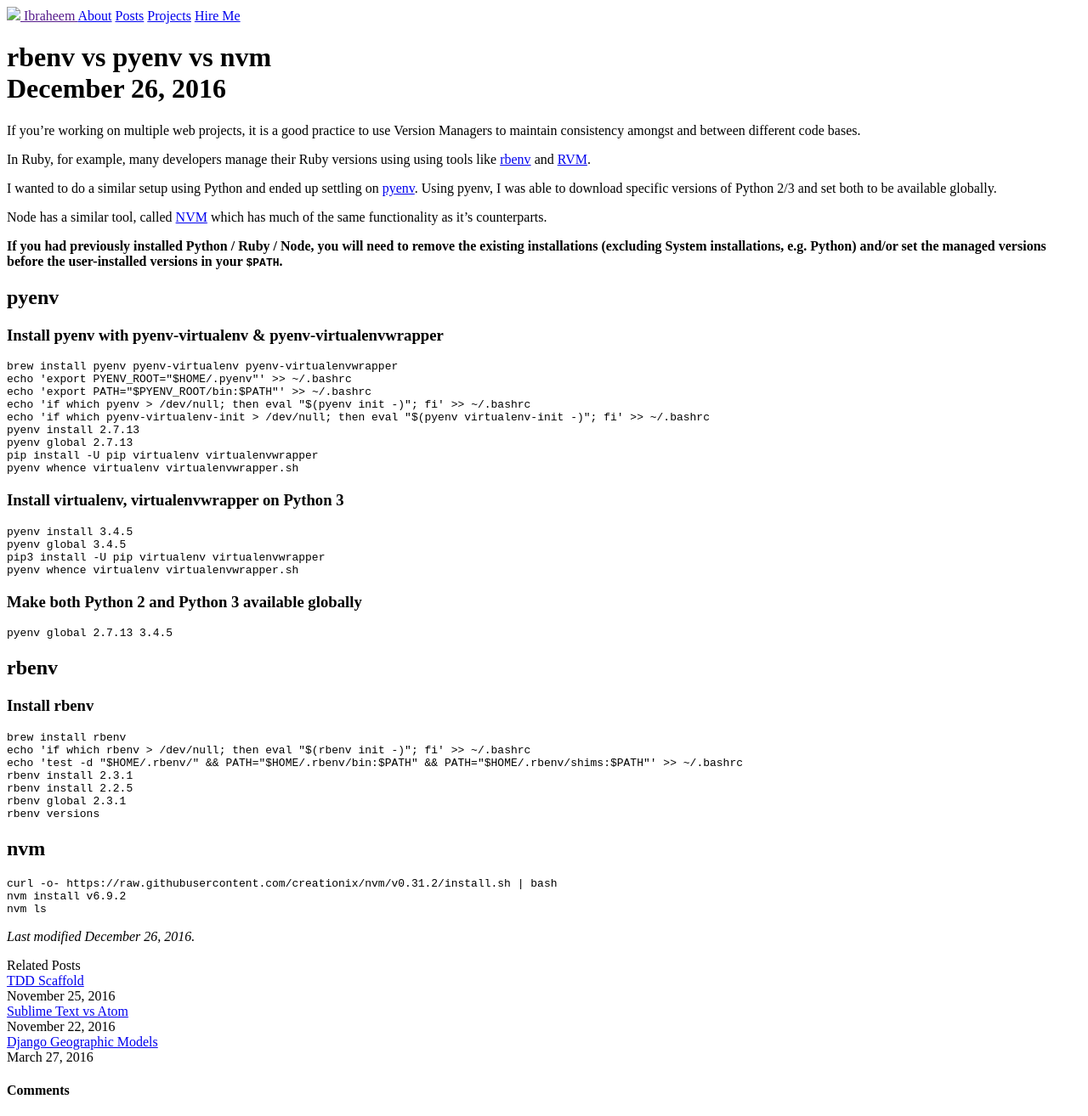
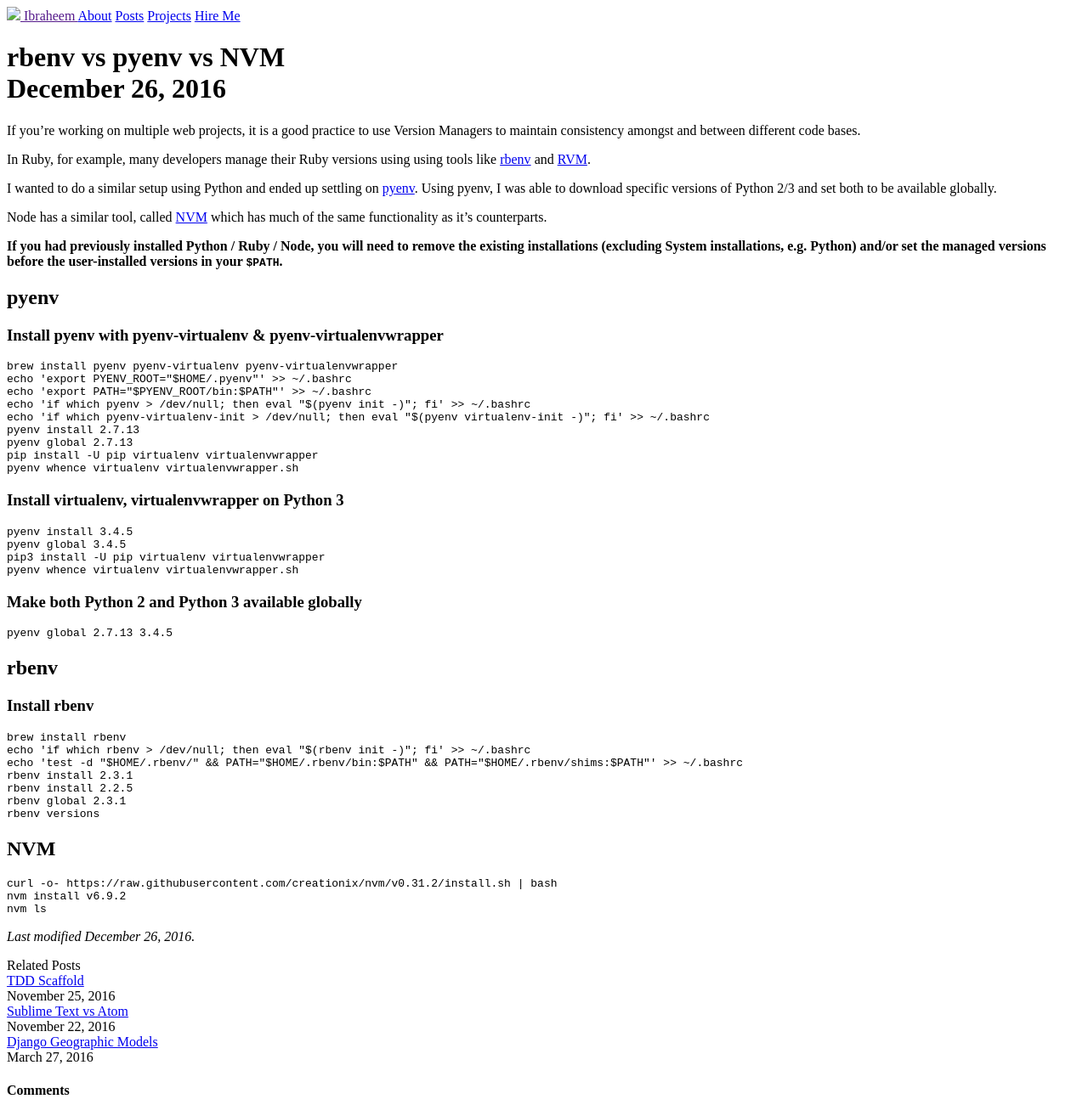
Before and after one commit to ibraheem4/ibraheem4.github.io, a Jekyll site: the page built from _posts/2016-12-26-rbenv-Vs-pyenv-Vs-nvm.md, in a window 1280 px wide. Shown: the whole page at 85% size. Built offline with Jekyll 4.4.1, drawn with Linux system fonts in a browser that asks for light colours; nearby versions of some CDN libraries; some web fonts are replaced; library files that are not in the unit come from our copies.

````diff
--- a/_posts/2016-12-26-rbenv-Vs-pyenv-Vs-nvm.md
+++ b/_posts/2016-12-26-rbenv-Vs-pyenv-Vs-nvm.md
@@ -1,6 +1,6 @@
 ---
 layout: 	post
-title: 		rbenv vs pyenv vs nvm
+title: 		rbenv vs pyenv vs NVM
 category: 	blog
 tags:
 - ruby
@@ -62,7 +62,7 @@ rbenv global 2.3.1
 rbenv versions
 ```
 
-nvm
+NVM
 ---
 
 ```
````
